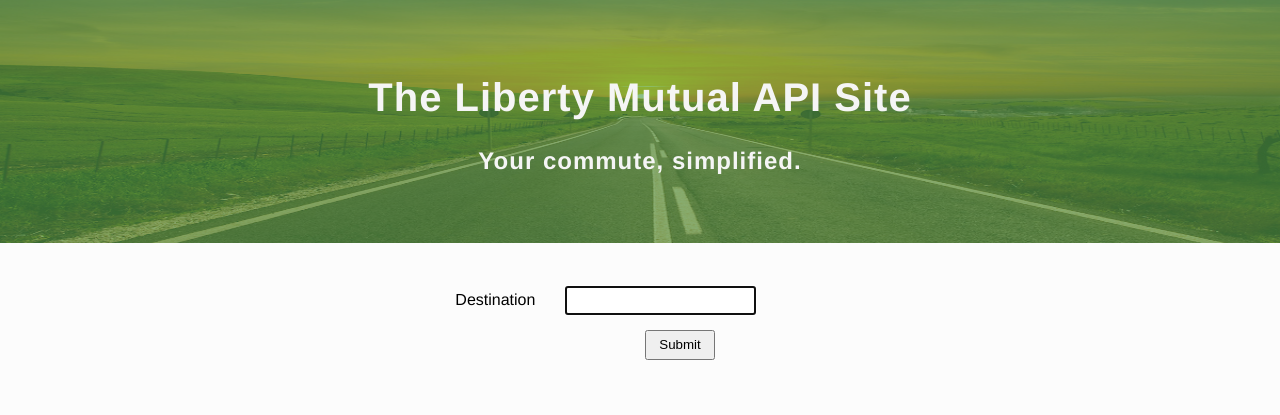
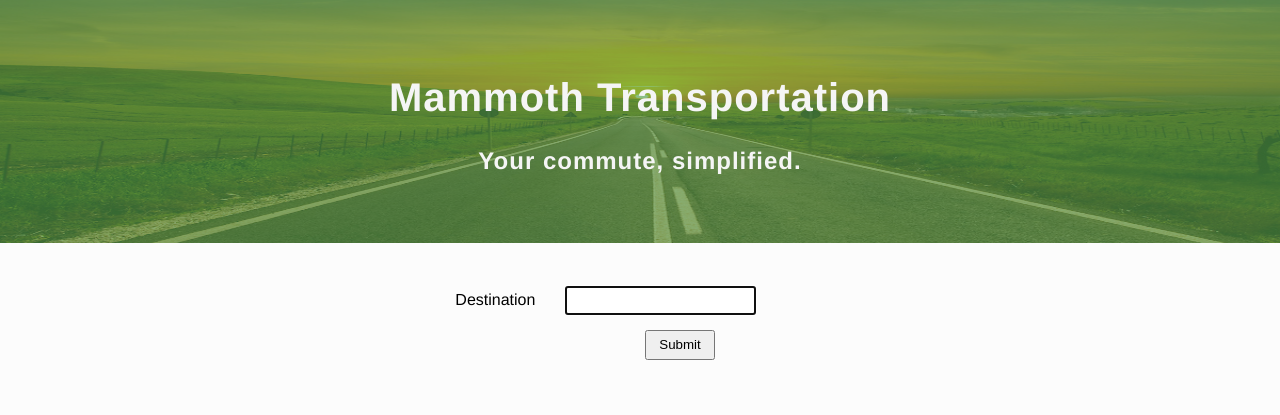
Before and after one commit to CarsonMThrift/Boilermake2017, a website: page index.html in a window 1280 px wide. Drawn offline with nearby package versions, Linux system fonts and the light colour scheme; some packages are replaced by stand-ins of ours.

Commit message:
fixed meta data error index.html

```diff
--- a/index.html
+++ b/index.html
@@ -20,7 +20,7 @@
 
 <body>
     <header>
-        <h1>The Liberty Mutual API Site</h1>
+        <h1>Mammoth Transportation</h1>
         <h2>Your commute, simplified.</h2>
     </header>
 
```
